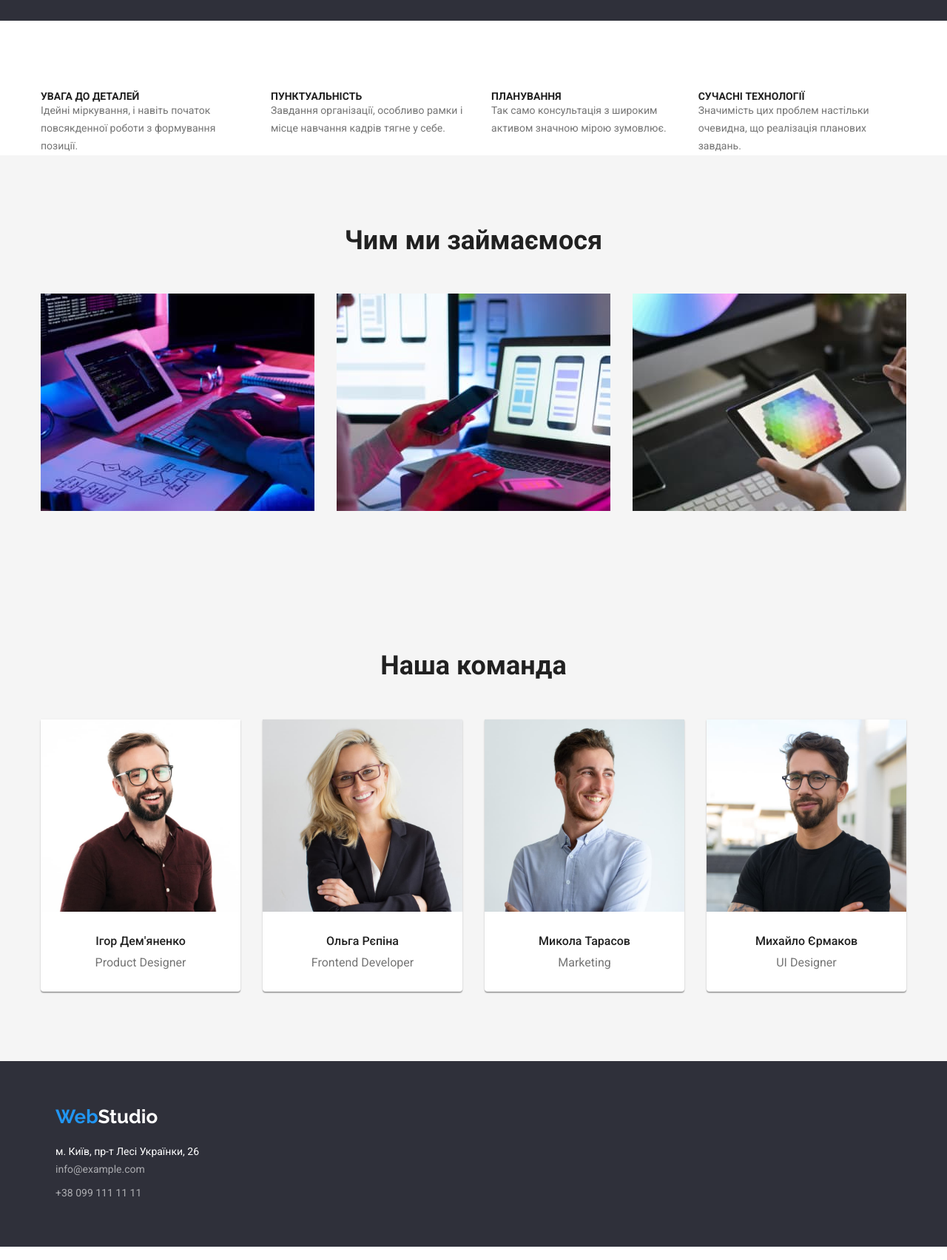
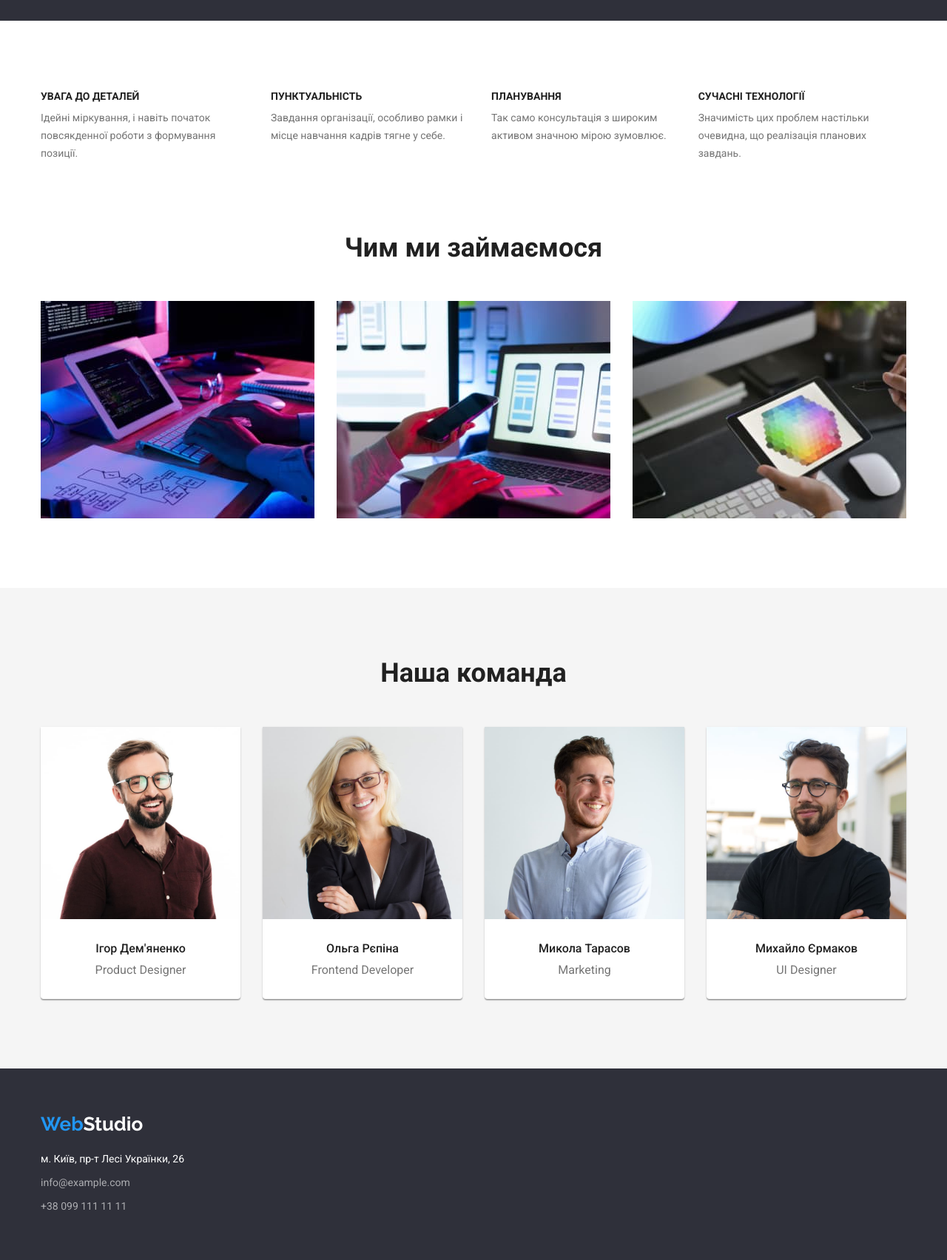
Before and after one commit to ChernyshenkoI/goit-markup-hw-03, a plain HTML site: page index.html in a window 1280 px wide. Shown: the part 660-2364 px from the top of the page at 74% size. Drawn offline with Linux system fonts and the light colour scheme.

Commit message:
added some changes

```diff
--- a/css/styles.css
+++ b/css/styles.css
@@ -111,7 +111,6 @@ h2{
     color:var(--logo-black-color)
 }
 .main-menu{
-    margin-right:93px;
     display: flex;
     margin-left:93px;
     justify-content: space-between;
@@ -220,6 +219,7 @@ h2{
     font-size: 14px;
     line-height: 1.71;
     color: var(--light-text-color);
+    margin-top: 10px;
 
 }
 
@@ -228,7 +228,7 @@ h2{
 .our-activities{
     padding-bottom: 94px;
     padding-top: 94px;
-    background-color: var(--light-bg-color);
+    background-color: var(--bg-color)
 }
 
 .visually-hidden {
@@ -303,7 +303,7 @@ text-align: center;
 
 .footer {
     background-color: var(--dark-bg-color);
-    padding: 60px;
+    padding: 60px 0;
 }
 
 .studio-footer {
@@ -317,7 +317,7 @@ text-align: center;
     color: var(--accent-text-color);
     font-style: normal;
 }
-.footer-adress-top{
+.footer-adress-top:not(:first-child){
     margin-top: 8px;
 }
 
--- a/index.html
+++ b/index.html
@@ -153,26 +153,25 @@
       </a>
       <address>
         <ul class="list">
+
           <li  class="footer-adress-top">
-            <a
-              class="link footer-adress"
+            <a class="link footer-adress"
               href="https://goo.gl/maps/jJck5WTrnHUXHv1q9"
               target="_blank"
-              rel="noopener noreferrer"
-            >
-              м. Київ, пр-т Лесі Українки, 26
-            </a>
-          </li class="footer-adress-top">
-          <li>
+              rel="noopener noreferrer">
+              м. Київ, пр-т Лесі Українки, 26 </a>
+          </li >
+
+          <li class="footer-adress-top" >
             <a class="link footer-contact" href="mailto:info@example.com"
-              >info@example.com</a
-            >
-          </li>
+              >info@example.com</a>
+          </li >
+
           <li class="footer-adress-top">
             <a class="link footer-contact" href="tel:+380991111111"
-              >+38 099 111 11 11</a
-            >
+              >+38 099 111 11 11</a>
           </li>
+
         </ul>
       </address>
     </div>
```
